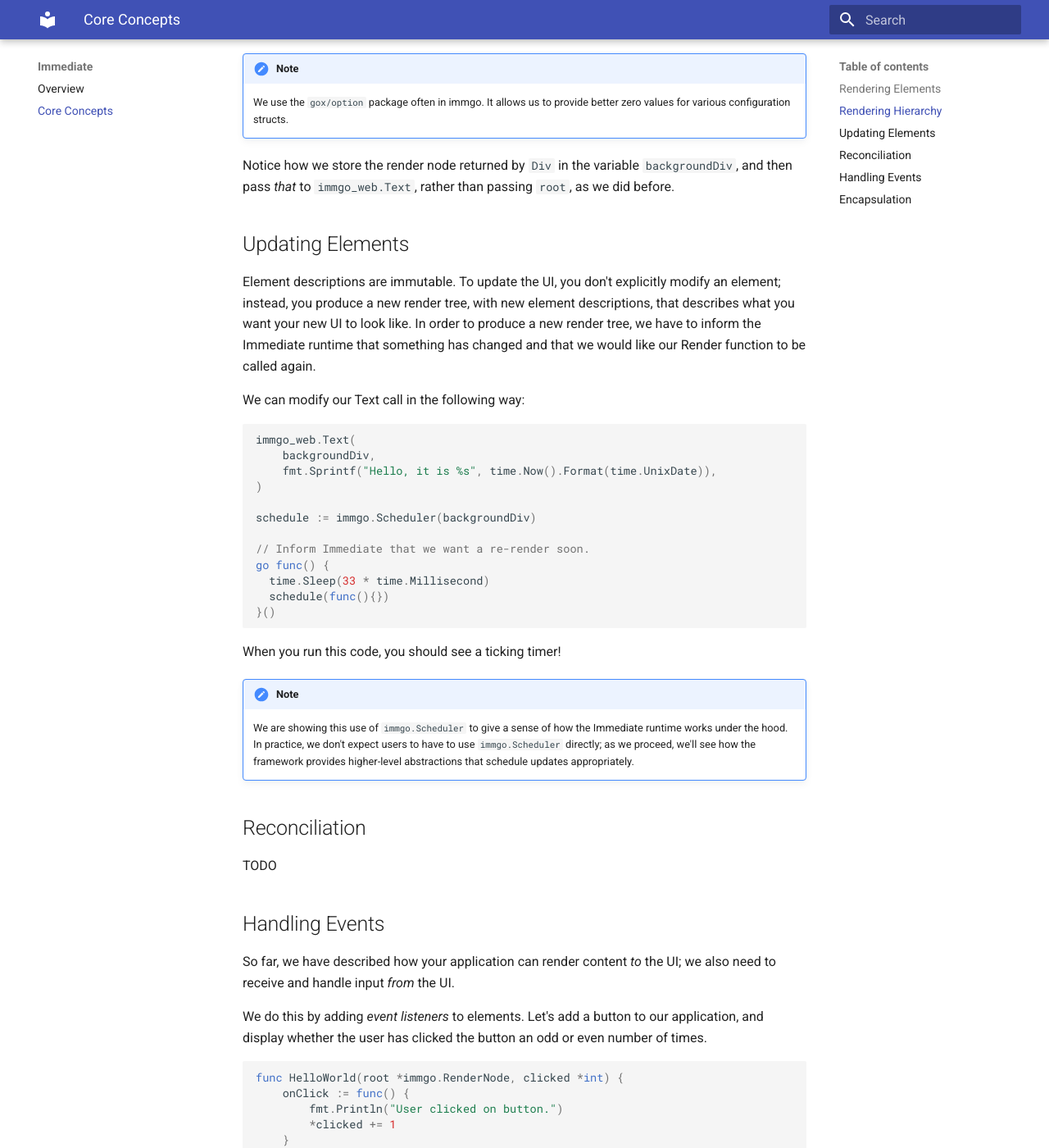
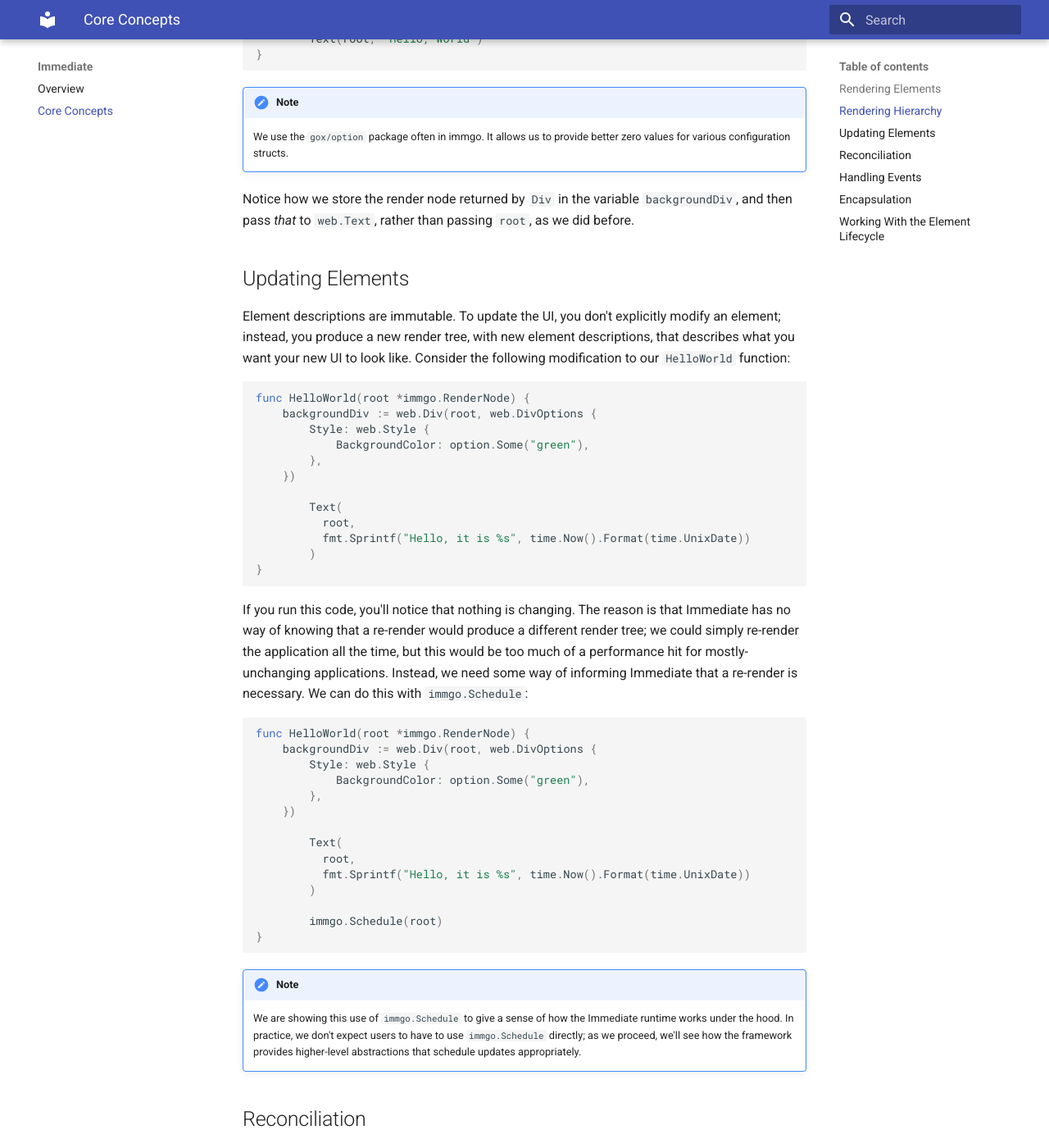
Before and after one commit to Snapper-Labs/immediate, an MkDocs documentation site: the page built from docs/docs/tutorial.md, in a window 1280 px wide and 1400 px high, scrolled down 2500 px. Shown: the whole window at 82% size. Built offline with MkDocs 1.6.1 and Material for MkDocs 9.7.7, drawn with Linux system fonts in a browser that asks for light colours; some of the changed text lies outside the part shown.

Commit message:
some docs updates, helpers updates

````diff
--- a/docs/docs/tutorial.md
+++ b/docs/docs/tutorial.md
@@ -2,10 +2,8 @@
 
 On this page, we will go through the core concepts of immediate. Many of the
 concepts will feel familiar to those who have used libraries like React, but
-there are important differences as well.
-
-Note that much of the terminology used in Immediate comes from the DOM, since
-that is our primary rendering target.
+there are important differences as well. You'll notice that much of the
+terminology used in Immediate comes from the DOM.
 
 ## Rendering Elements
 
@@ -54,47 +52,53 @@
 - `HelloWorld` takes an `*immgo.RenderNode` as an argument, and passes that to
   `Render`. We'll talk about render nodes more as we proceed in this tutorial.
 
-- `app`'s render function additionally takes an `*immgo_web.Document` as an
-  argument. We won't use it in this tutorial, as it's specific to `immgo_web`;
-  you can think of it as an RPC interface to the browser's `document`.
+- `app`'s render function additionally takes an `*web.Document` as an
+  argument. You can think of it as an RPC interface to the browser's `document`;
+  we'll use it later in this tutorial.
 
 - We provided `Render` with an `ElementDescription`, not an instantiated
   element. This is a key concept in immediate -- in your application, you
   describe what you want the UI to look like, and immediate figures out how to
   make that happen.
 
-- `HelloWorld` does not _return_ element descriptions, but rather invokes the
-  `Render` function with element descriptions as arguments. This is in contrast
-  to similar frameworks like React; we will see what we gain by this approach
-  later, when we talk about encapsulating state.
+- `HelloWorld` does not _return_ element descriptions (as in, for example,
+  React), but rather invokes the `Render` function with element descriptions as
+  arguments. This is in contrast to similar frameworks like React; we will see
+  what we gain by this approach later, when we talk about encapsulating state.
 
-Rendering that div looks like a lot of boilerplate, but we wanted to
-show the low-level `Render` API -- in practice, you'll use helper functions
-rather than `Render` directly. In our case, `immgo_web` provides the helpful
-`Text` function, so we can rewrite our app like so:
+Rendering that div looks like a lot of boilerplate, but we wanted to show the
+low-level `Render` API -- in practice, you'll use helper functions rather than
+`Render` directly. In our case, the `web` package provides the helpful `Div` function:
 
 ``` golang
-package main
-
-import (
-	"github.com/apkumar/immediate/go"
-	"github.com/apkumar/immediate/go/web"
-)
-
 func HelloWorld(root *immgo.RenderNode) {
-        immgo_web.Text(root, "Hello, World")
-}
-
-type app struct {}
-
-func (this *app) Render(root *immgo.RenderNode, doc *immgo_web.Document) {
-	HelloWorld(root)
-}
-
-func main() {
-	immgo_web.Serve("localhost:8081", &app{})
+        web.Div(root, web.DivOptions {
+                TextContent: "Hello, World",
+        })
 }
 ```
+
+!!! note
+
+    The `web` package provides a set of functions that wrap the basic DOM elements
+    provided by the browser. In practice, we expect most developers will use the
+    `toolkit` package, which provides a set of higher-level building blocks for
+    creating internal tools. However, in this tutorial, in order to focus on a
+    conceptual understanding of Immediate, we will stick to components provided by
+    the `web` package.
+
+
+Since we'll be displaying simple text content often in this tutorial, let's make
+a quick helper function to do so:
+
+``` golang
+func Text(root *immgo.RenderNode, content string) {
+        web.Div(root, web.DivOptions {
+                TextContent: content,
+        })
+}
+```
+
 
 ## Rendering Hierarchy
 
@@ -112,13 +116,13 @@
 )
 
 func HelloWorld(root *immgo.RenderNode) {
-	backgroundDiv := immgo_web.Div(root, immgo_web.DivOptions {
-		Style: immgo_web.Style {
+	backgroundDiv := web.Div(root, web.DivOptions {
+		Style: web.Style {
 			BackgroundColor: option.Some("green"),
 		},
 	})
 
-	immgo_web.Text(backgroundDiv, "Hello, World")
+        Text(root, "Hello, World")
 }
 ```
 
@@ -128,42 +132,61 @@
     better zero values for various configuration structs.
 
 Notice how we store the render node returned by `Div` in the variable
-`backgroundDiv`, and then pass _that_ to `immgo_web.Text`, rather than passing
+`backgroundDiv`, and then pass _that_ to `web.Text`, rather than passing
 `root`, as we did before.
 
 ## Updating Elements
 
 Element descriptions are immutable. To update the UI, you don't explicitly
 modify an element; instead, you produce a new render tree, with new element
-descriptions, that describes what you want your new UI to look like. In order to
-produce a new render tree, we have to inform the Immediate runtime that
-something has changed and that we would like our Render function to be called
-again.
-
-We can modify our Text call in the following way:
+descriptions, that describes what you want your new UI to look like. Consider
+the following modification to our `HelloWorld` function:
 
 ``` golang
-immgo_web.Text(
-	backgroundDiv,
-	fmt.Sprintf("Hello, it is %s", time.Now().Format(time.UnixDate)),
-)
+func HelloWorld(root *immgo.RenderNode) {
+	backgroundDiv := web.Div(root, web.DivOptions {
+		Style: web.Style {
+			BackgroundColor: option.Some("green"),
+		},
+	})
 
-schedule := immgo.Scheduler(backgroundDiv)
-
-// Inform Immediate that we want a re-render soon.
-go func() {
-  time.Sleep(33 * time.Millisecond)
-  schedule(func(){})
-}()
+        Text(
+          root,
+          fmt.Sprintf("Hello, it is %s", time.Now().Format(time.UnixDate))
+        )
+}
 ```
 
-When you run this code, you should see a ticking timer!
+If you run this code, you'll notice that nothing is changing. The reason is that
+Immediate has no way of knowing that a re-render would produce a different
+render tree; we could simply re-render the application all the time, but this
+would be too much of a performance hit for mostly-unchanging applications.
+Instead, we need some way of informing Immediate that a re-render is necessary.
+We can do this with `immgo.Schedule`:
+
+``` golang
+func HelloWorld(root *immgo.RenderNode) {
+	backgroundDiv := web.Div(root, web.DivOptions {
+		Style: web.Style {
+			BackgroundColor: option.Some("green"),
+		},
+	})
+
+        Text(
+          root,
+          fmt.Sprintf("Hello, it is %s", time.Now().Format(time.UnixDate))
+        )
+
+        immgo.Schedule(root)
+}
+```
+
 
 !!! note
 
-    We are showing this use of `immgo.Scheduler` to give a sense of how the
+    We are showing this use of `immgo.Schedule` to give a sense of how the
     Immediate runtime works under the hood. In practice, we don't expect users
-    to have to use `immgo.Scheduler` directly; as we proceed, we'll see how the
+    to have to use `immgo.Schedule` directly; as we proceed, we'll see how the
     framework provides higher-level abstractions that schedule updates
     appropriately.
 
@@ -280,3 +303,20 @@
 style API, since that's closer to how Immediate works under the hood; but it is
 easy to create immediate-mode APIs such as `ImmediateButton` above if you
 prefer.
+
+## Working With the Element Lifecycle
+
+Because the user-facing Immediate API deals with element _descriptions_, rather
+than the elements themselves, we must provide explicit ways for developers to
+hook into lifecycle events such as element creation and destruction. These take
+the form of `immgo.Created` and `immgo.AddDestructor`:
+
+``` golang
+text := Text(root, "Some text")
+if immgo.Created(text) {
+        // Do something on creation.
+
+        // Clean it up on destruction
+        immgo.AddDestructor(func() {})
+}
+```
````
Also changed, not shown: other parts of docs/docs/tutorial.md (+11 -11 lines), docs/docs/index.md (+4 -6 lines), 3 other files.
